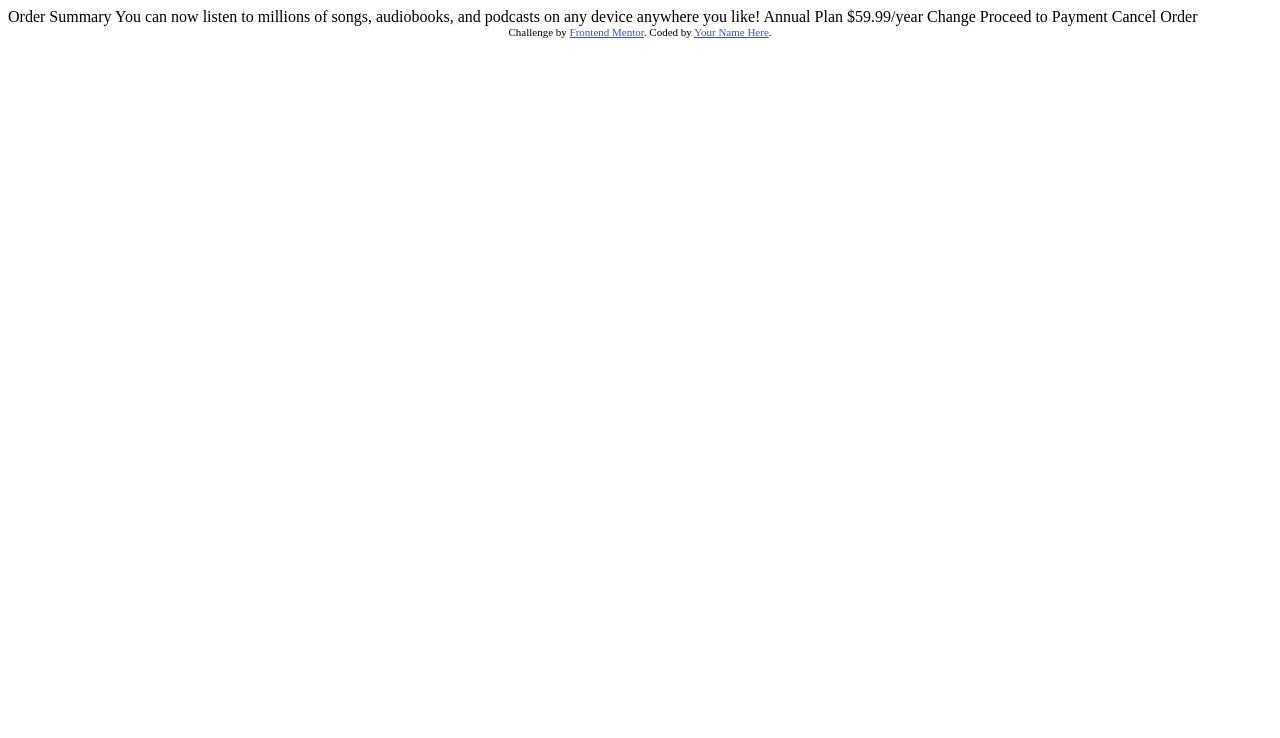
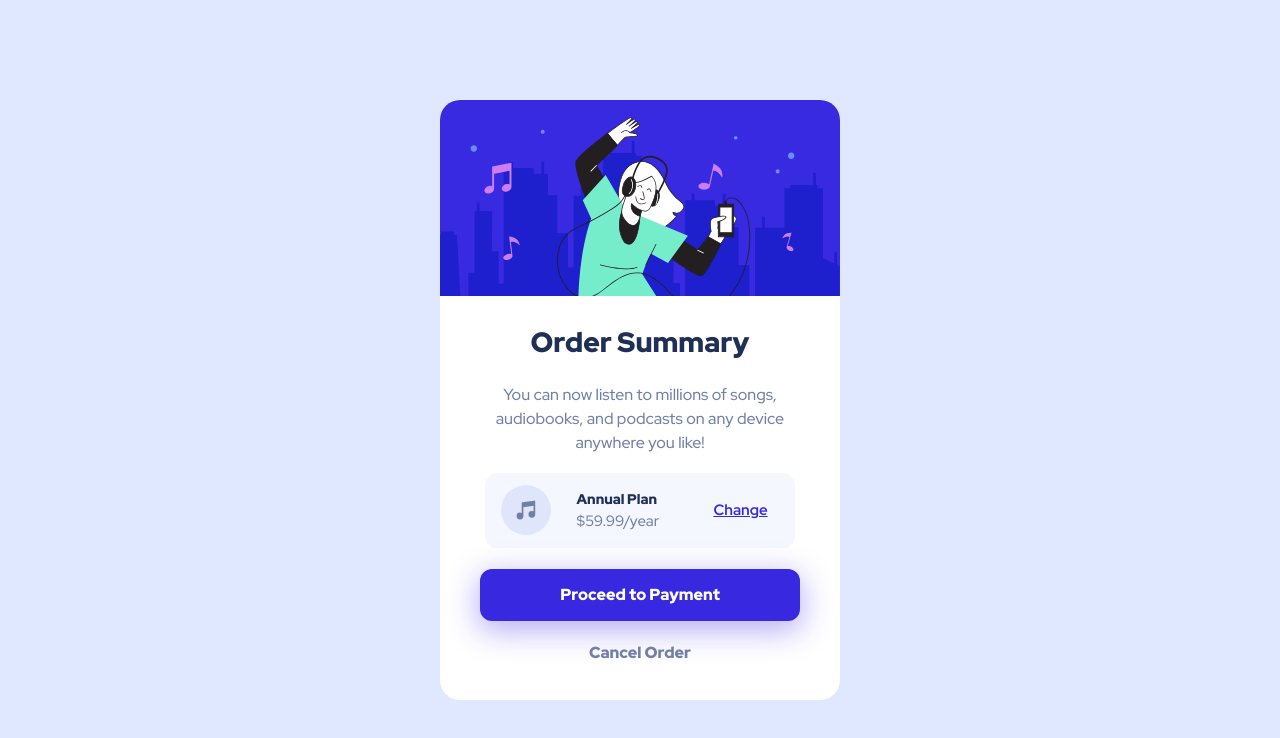
Before and after one commit to SrHatcher/practice-sumary, a plain HTML site: page index.html in a window 1280 px wide. Drawn offline with Linux system fonts and the light colour scheme.

Commit message:
project finished

```diff
--- a/index.html
+++ b/index.html
@@ -3,35 +3,34 @@
 <head>
   <meta charset="UTF-8">
   <meta name="viewport" content="width=device-width, initial-scale=1.0"> <!-- displays site properly based on user's device -->
-
   <link rel="icon" type="image/png" sizes="32x32" href="./images/favicon-32x32.png">
-
+  <!--Modern-css-reset-->
+  <link rel="stylesheet" href="./reset.css">
+  <!--My styles-->
+  <link rel="stylesheet" href="./styles.css">
+  <!--Google fonts-->
+  <link rel="preconnect" href="https://fonts.googleapis.com">
+  <link rel="preconnect" href="https://fonts.gstatic.com" crossorigin>
+  <link href="https://fonts.googleapis.com/css2?family=Red+Hat+Display:wght@500;700;900&display=swap" rel="stylesheet">
   <title>Frontend Mentor | Order summary card</title>
-
-  <!-- Feel free to remove these styles or customise in your own stylesheet 👍 -->
-  <style>
-    .attribution { font-size: 11px; text-align: center; }
-    .attribution a { color: hsl(228, 45%, 44%); }
-  </style>
 </head>
 <body>
-
-  Order Summary
-
-  You can now listen to millions of songs, audiobooks, and podcasts on any
-  device anywhere you like!
-
-  Annual Plan
-  $59.99/year
-
-  Change
-
-  Proceed to Payment
-  Cancel Order
-
-  <div class="attribution">
-    Challenge by <a href="https://www.frontendmentor.io?ref=challenge" target="_blank">Frontend Mentor</a>.
-    Coded by <a href="#">Your Name Here</a>.
-  </div>
+  <main>
+    <div class="hero">
+      <img src="./images/illustration-hero.svg" alt="Listen to music!">
+    </div>
+    <h1>Order Summary</h1>
+    <p>You can now listen to millions of songs, audiobooks, and podcasts on any device anywhere you like!</p>
+    <div class="order">
+      <span class="order__music_Icon"></span>
+      <div>
+        <h2>Annual Plan</h2>
+        <span>$59.99/year</span>
+      </div>
+      <span class="order__change">Change</span>
+    </div>
+    <button class="payment-button">Proceed to Payment</button>
+    <span>Cancel Order</span>
+  </main>
 </body>
 </html>
--- /dev/null
+++ b/reset.css
@@ -0,0 +1,76 @@
+/*This code is from MODERN-CSS-RESET, i used to link to their page CDN but i'm going to use it like this*/
+
+/* Box sizing rules */
+*,
+*::before,
+*::after {
+  box-sizing: border-box;
+}
+
+/* Remove default margin */
+body,
+h1,
+h2,
+h3,
+h4,
+p,
+figure,
+blockquote,
+dl,
+dd {
+  margin: 0;
+}
+
+/* Remove list styles on ul, ol elements with a list role, which suggests default styling will be removed */
+ul[role='list'],
+ol[role='list'] {
+  list-style: none;
+}
+
+/* Set core root defaults */
+html:focus-within {
+  scroll-behavior: smooth;
+}
+
+/* Set core body defaults */
+body {
+  min-height: 100vh;
+  text-rendering: optimizeSpeed;
+  line-height: 1.5;
+}
+
+/* A elements that don't have a class get default styles */
+a:not([class]) {
+  text-decoration-skip-ink: auto;
+}
+
+/* Make images easier to work with */
+img,
+picture {
+  max-width: 100%;
+  display: block;
+}
+
+/* Inherit fonts for inputs and buttons */
+input,
+button,
+textarea,
+select {
+  font: inherit;
+}
+
+/* Remove all animations, transitions and smooth scroll for people that prefer not to see them */
+@media (prefers-reduced-motion: reduce) {
+  html:focus-within {
+   scroll-behavior: auto;
+  }
+
+  *,
+  *::before,
+  *::after {
+    animation-duration: 0.01ms !important;
+    animation-iteration-count: 1 !important;
+    transition-duration: 0.01ms !important;
+    scroll-behavior: auto !important;
+  }
+}
--- /dev/null
+++ b/styles.css
@@ -0,0 +1,181 @@
+:root{
+    --background: hsl(225, 100%, 94%);
+    --primary-color: hsl(245, 75%, 52%);
+    --secondary-color: hsl(225, 100%, 98%);
+    --text-color:hsl(224, 23%, 55%);
+    --title-color:hsl(223, 47%, 23%);
+}
+
+html{
+    font-size: 62.5%;
+}
+
+body{
+    display: flex;
+    justify-content: center;
+    align-items: center;
+
+    min-height: 100vh;
+
+    font-size: 1.6rem;
+
+    background-color: var(--background);
+}
+
+main{
+    display: grid;
+    grid-template-columns: auto;
+    grid-template-rows: 2.7fr 0.3fr 1fr 0.2fr 1fr 0.3fr 1.3fr 0.3fr 1fr 1fr 0.3fr;
+
+    min-width: 35rem;
+    max-width: 40rem;
+    height: 60rem;
+    margin: 0 2rem;
+
+    font-family: 'Red Hat Display', sans-serif;
+    font-weight: 500;
+
+    background-color: white;
+    overflow: hidden;
+    border-radius: 2rem;
+}
+
+.hero{
+    width: 100%;
+    height: 100%;
+}
+
+.hero > img{
+    height: 100%;
+    object-fit: cover;
+}
+
+main > h1{
+    grid-row: 3;
+    align-self: center;
+
+    text-align: center;
+    font-size: 2.8rem;
+    font-weight: 900;
+
+    color: var(--title-color);
+}
+
+main > p{
+    grid-row: 5;
+
+    padding: 0 4.5rem;
+
+    text-align: center;
+
+    color: var(--text-color);
+}
+
+.order{
+    grid-row: 7;
+    display: grid;
+    grid-template-columns: 1fr 1.8fr 1fr;
+
+    margin: 0 4.5rem;
+
+    background-color: var(--secondary-color);
+    border-radius: 1.2rem;
+}
+
+.order__music_Icon{
+    align-self: center;
+    justify-self: center;
+
+    width: 5rem;
+    height: 5rem;
+
+    background-image: url("./images/icon-music.svg");
+    background-repeat: no-repeat;
+    background-size: 5rem 5rem;
+    background-position: center;
+}
+
+.order > div{
+    display: flex;
+    flex-direction: column;
+    justify-content: center;
+
+    padding-left: 1rem;
+}
+
+.order > div > h2{
+    font-size: 1.4rem;
+    font-weight: 900;
+
+    color: var(--title-color);
+}
+
+.order > div > span{
+    font-size: 1.5rem;
+    font-weight: 500;
+
+    color: var(--text-color)
+}
+
+.order__change{
+    align-self: center;
+
+    text-decoration: underline;
+    font-weight: 700;
+    font-size: 1.5rem;
+
+    color: var(--primary-color);
+    cursor: pointer;
+    transition: all ease-out 0.15s;
+}
+
+
+
+.payment-button{
+    grid-row: 9;
+    justify-self: center;
+    align-self: center;
+
+    width: 80%;
+    height: 90%;
+
+    font-weight: 900;
+
+    border: none;
+    border-radius: 1.2rem;
+    background-color: var(--primary-color);
+    color: white;
+    box-shadow: 0 0.8rem 3rem 0.2rem hsla(245, 75%, 52%, 0.37);
+    cursor: pointer;
+    transition: all ease-out 0.15s;
+}
+
+
+main > span{
+    grid-row: 10;
+    justify-self: center;
+    align-self: center;
+
+    font-weight: 900;
+
+    color: var(--text-color);
+    cursor: pointer;
+    transition: all ease-out 0.2s;
+}
+
+@media (hover:hover){
+    .order__change:hover{
+        text-decoration: none;
+
+        color: hsl(261, 80%, 57%);
+    }
+
+    .payment-button:hover{
+        background-color: hsl(261, 80%, 57%);
+    }
+
+
+    main > span:hover{
+        color: var(--title-color);
+    }
+}
```
